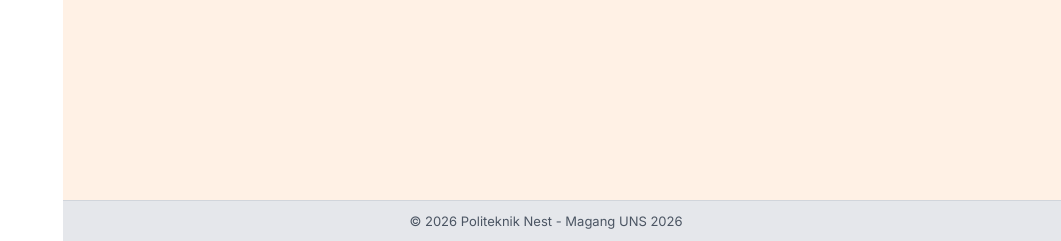
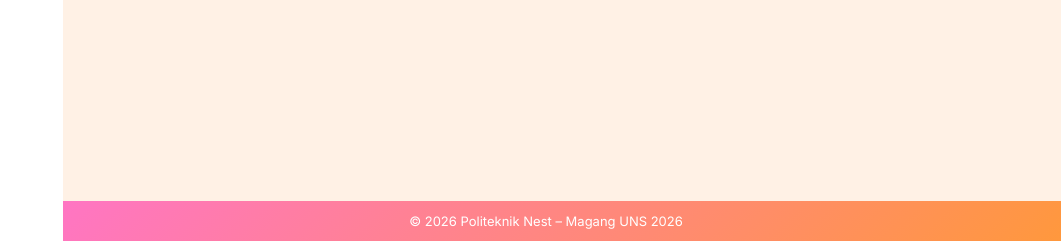
Before and after one commit to Gallllllllll/netprak_ta, a PHP site: page /admin/sidebar.php in a window 1280 px wide. Shown: the part 559-800 px from the top of the page, without its empty margins (219-1280 px from the left). Run offline with PHP 8.4, Linux system fonts and the light colour scheme.

Commit message:
perbaikan preview

```diff
--- a/admin/footer.php
+++ b/admin/footer.php
@@ -1,5 +1,5 @@
 <style>
-    :root {
+:root {
     --pink: #FF74C7;
     --orange: #FF983D;
     --gradient: linear-gradient(135deg, #FF74C7, #FF983D);
@@ -8,23 +8,22 @@
 .app-footer {
     position: fixed;
     bottom: 0;
-    left: 250px; /* SESUAI lebar sidebar */
+    left: 250px; /* sesuai lebar sidebar */
     right: 0;
 
     height: 40px;
     line-height: 40px;
 
-    background: #e5e7eb; /* abu-abu soft */
-    color: #4b5563;
+    background: var(--gradient); /* 🔥 GRADIENT */
+    color: #ffffff;
     font-size: 13px;
     text-align: center;
 
-    border-top: 1px solid #d1d5db;
+    border-top: none;
     z-index: 999;
 }
 </style>
 
-
 <footer class="app-footer">
-    © 2026 Politeknik Nest - Magang UNS 2026
+    © 2026 Politeknik Nest – Magang UNS 2026
 </footer>
--- a/admin/semhas/detail.php
+++ b/admin/semhas/detail.php
@@ -64,9 +64,9 @@ if (!$data) {
 // ===============================
 $files = [
     'berita_acara'        => 'Berita Acara Seminar Hasil',
-    'persetujuan_laporan' => 'Persetujuan Laporan TA (Form 5)',
-    'pendaftaran_ujian'   => 'Form Pendaftaran Ujian TA (Form 7)',
-    'buku_konsultasi'     => 'Buku Konsultasi TA (Form 4)'
+    'persetujuan_laporan' => 'Persetujuan Laporan TA',
+    'pendaftaran_ujian'   => 'Form Pendaftaran Ujian TA',
+    'buku_konsultasi'     => 'Buku Konsultasi TA'
 ];
 ?>
 <!DOCTYPE html>
```
